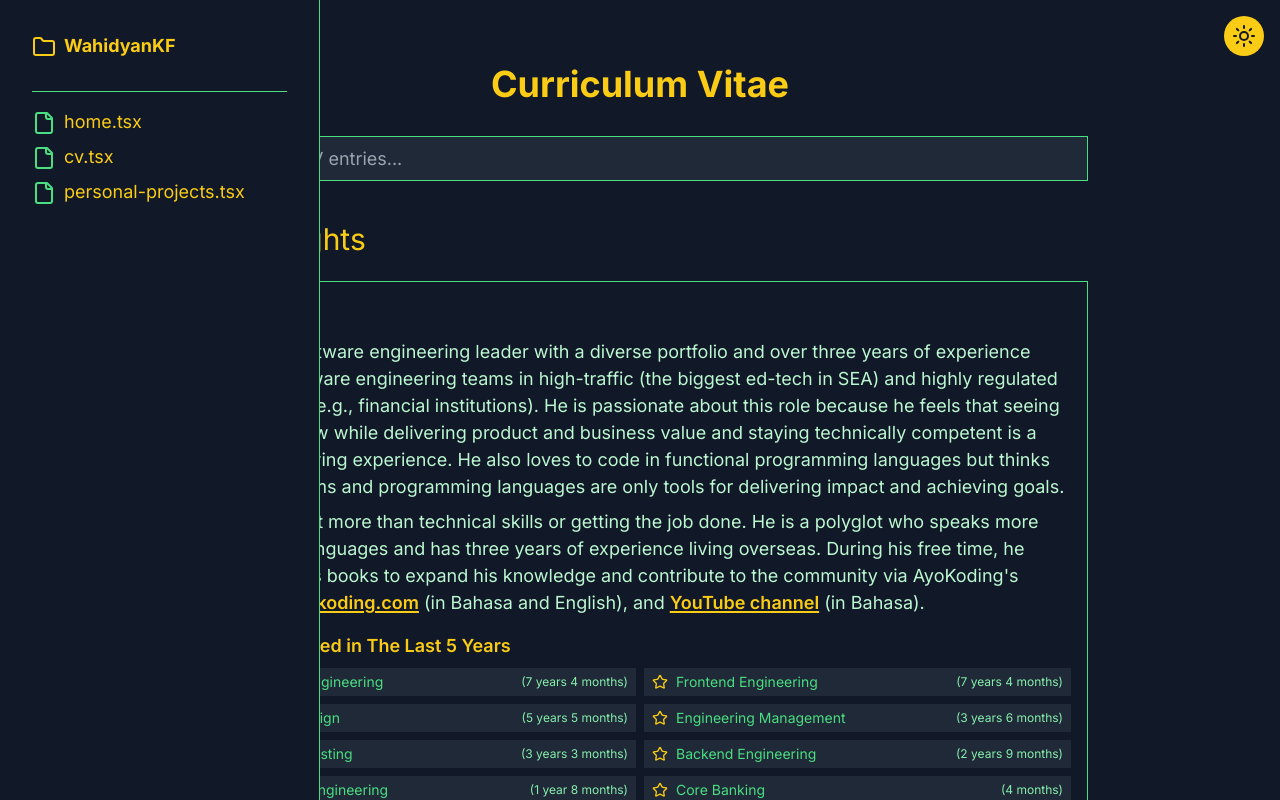
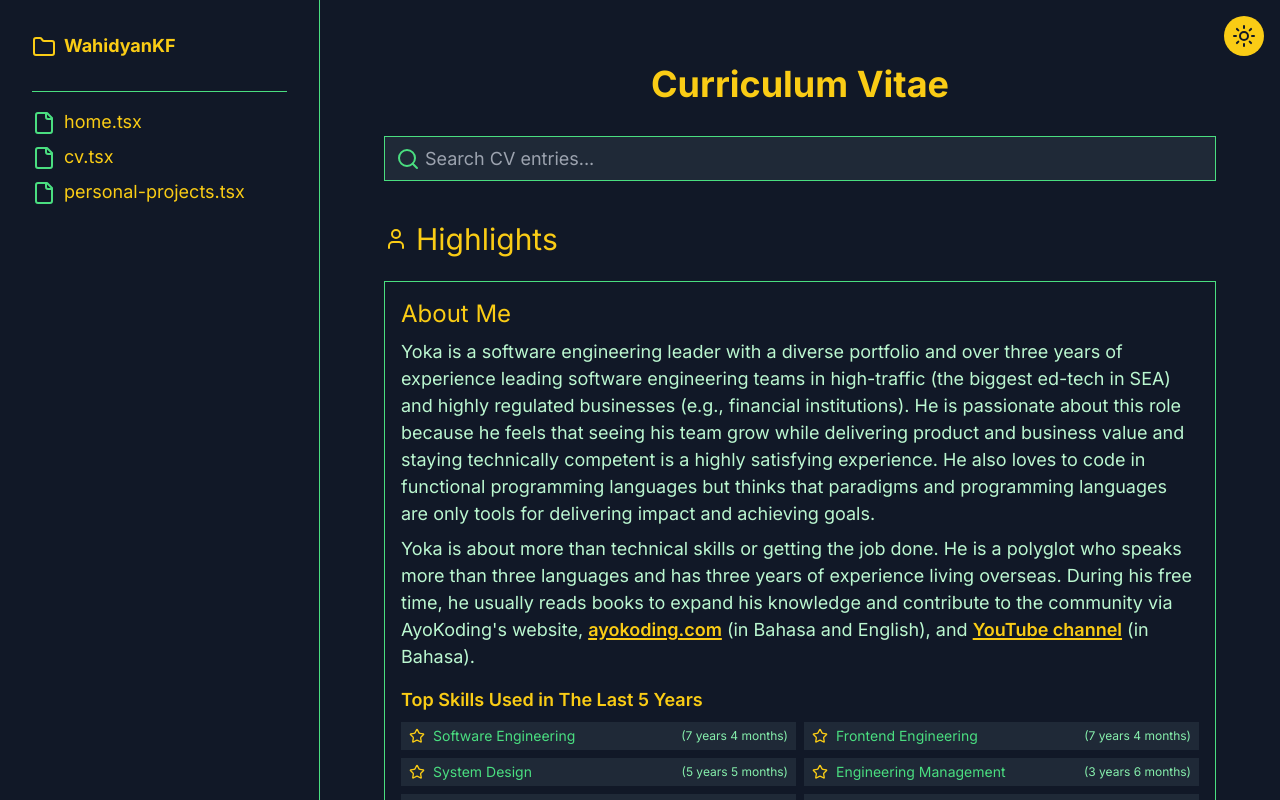
Before and after one commit to wahidyankf/wahidyankf-web, a Next.js app: page /cv in a window 1280 px wide. Shown: the top 800 px of the page. Built offline with nearby package versions, Linux system fonts and the light colour scheme.

Commit message:
update navigation

```diff
--- a/src/app/cv/page.tsx
+++ b/src/app/cv/page.tsx
@@ -583,9 +583,9 @@ function CVContent() {
   );
 
   return (
-    <main className="min-h-screen bg-gray-900 text-green-400 p-4 sm:p-8 md:p-12 lg:p-16 flex flex-col lg:flex-row pb-20 lg:pb-0">
+    <main className="min-h-screen bg-gray-900 text-green-400 p-4 sm:p-8 md:p-12 lg:p-16 lg:ml-80 flex flex-col pb-20 lg:pb-0">
       <Navigation activePage="cv" />
-      <div className="flex-grow max-w-4xl mx-auto">
+      <div className="flex-grow max-w-4xl mx-auto w-full">
         <h1 className="text-2xl sm:text-3xl md:text-4xl font-bold mb-8 text-center text-yellow-400">
           Curriculum Vitae
         </h1>
--- a/src/app/personal-projects/page.tsx
+++ b/src/app/personal-projects/page.tsx
@@ -97,7 +97,7 @@ function ProjectsContent() {
   ]);
 
   return (
-    <div className="flex-grow max-w-4xl mx-auto">
+    <div className="flex-grow max-w-4xl mx-auto w-full">
       <h1 className="text-2xl sm:text-3xl md:text-4xl font-bold mb-8 text-center text-yellow-400">
         Personal Projects
       </h1>
@@ -162,7 +162,7 @@ function ProjectsContent() {
 
 export default function Projects() {
   return (
-    <main className="min-h-screen bg-gray-900 text-green-400 p-4 sm:p-8 md:p-12 lg:p-16 flex flex-col lg:flex-row pb-20 lg:pb-0">
+    <main className="min-h-screen bg-gray-900 text-green-400 p-4 sm:p-8 md:p-12 lg:p-16 lg:ml-80 flex flex-col pb-20 lg:pb-0">
       <Navigation activePage="projects" />
       <Suspense fallback={<div>Loading...</div>}>
         <ProjectsContent />
```
